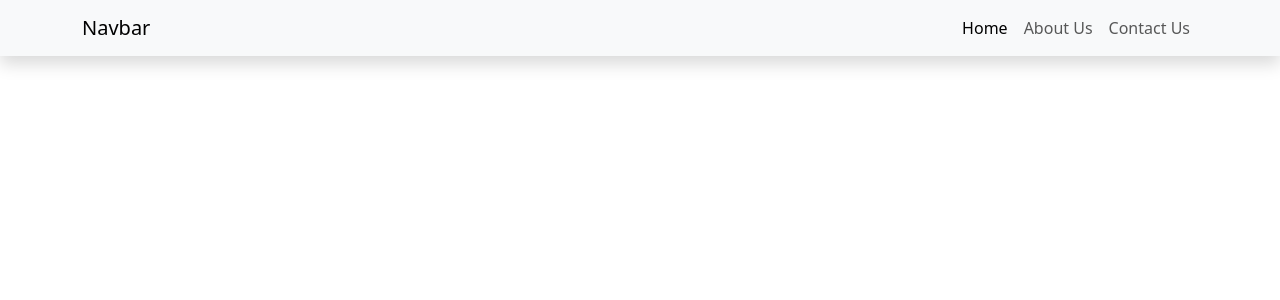
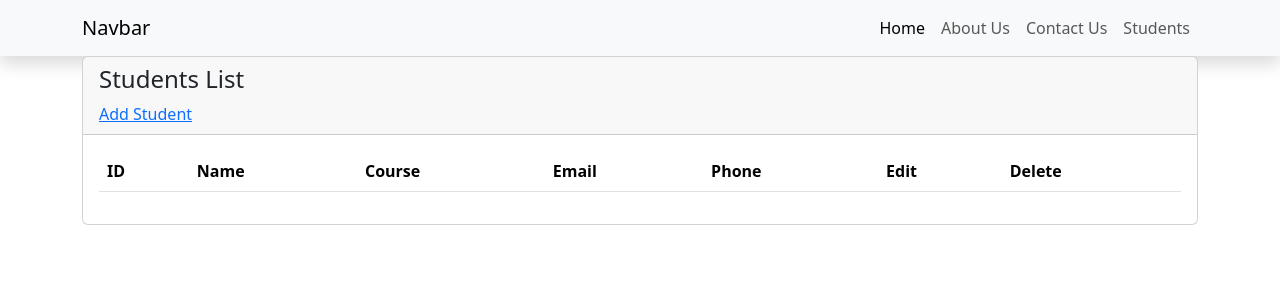
Before and after one commit to Jubayer-Hossain-Abir-404/laravel_react_projects, a React (Create React App) app in the folder react_crud/: page /students in a window 1280 px wide. Shown: the top 300 px of the page. Built offline with nearby package versions, Linux system fonts and the light colour scheme.

Commit message:
student page table view

```diff
--- a/react_crud/src/components/NavBar.js
+++ b/react_crud/src/components/NavBar.js
@@ -21,7 +21,7 @@ function NavBar() {
           <div className="collapse navbar-collapse" id="navbarSupportedContent">
             <ul className="navbar-nav ms-auto mb-2 mb-lg-0">
               <li className="nav-item">
-                <Link className="nav-link active" aria-current="page" to="#">
+                <Link className="nav-link active" aria-current="page" to="/">
                   Home
                 </Link>
               </li>
@@ -31,8 +31,13 @@ function NavBar() {
                 </Link>
               </li>
               <li className="nav-item">
-                <Link className="nav-link" href="contact-us">
+                <Link className="nav-link" to="/contact-us">
                   Contact Us
+                </Link>
+              </li>
+              <li className="nav-item">
+                <Link className="nav-link" to="/students">
+                  Students
                 </Link>
               </li>
             </ul>
--- /dev/null
+++ b/react_crud/src/pages/Student.js
@@ -0,0 +1,38 @@
+import { Link } from "react-router-dom";
+
+function Student(){
+    return (
+      <div className="container">
+        <div className="row">
+          <div className="col-md-12">
+            <div className="card">
+              <div className="card-header">
+                <h4>Students List</h4>
+                <Link to="/">Add Student</Link>
+              </div>
+              <div className="card-body">
+                <table className="table table-striped">
+                  <thead>
+                    <tr>
+                      <th>ID</th>
+                      <th>Name</th>
+                      <th>Course</th>
+                      <th>Email</th>
+                      <th>Phone</th>
+                      <th>Edit</th>
+                      <th>Delete</th>
+                    </tr>
+                  </thead>
+                  <tbody>
+
+                  </tbody>
+                </table>
+              </div>
+            </div>
+          </div>
+        </div>
+      </div>
+    );
+}
+
+export default Student;
--- a/react_crud/src/router/index.js
+++ b/react_crud/src/router/index.js
@@ -2,6 +2,7 @@ import { Route, Routes } from "react-router-dom";
 import Home from "../pages/Home";
 import About from "../pages/About";
 import Contact from "../pages/Contact";
+import Student from "../pages/Student";
 
 function MyRouter(){
     return (
@@ -9,6 +10,7 @@ function MyRouter(){
         <Route path="/" element={<Home />} />
         <Route path="/about-us" element={<About />} />
         <Route path="/contact-us" element={<Contact />} />
+        <Route path="/students" element={<Student />} />
       </Routes>
     );
 }
```
